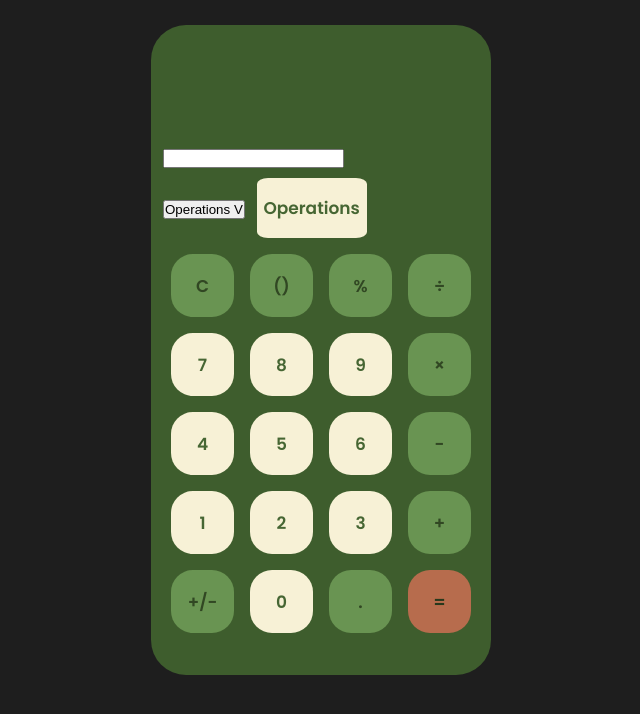
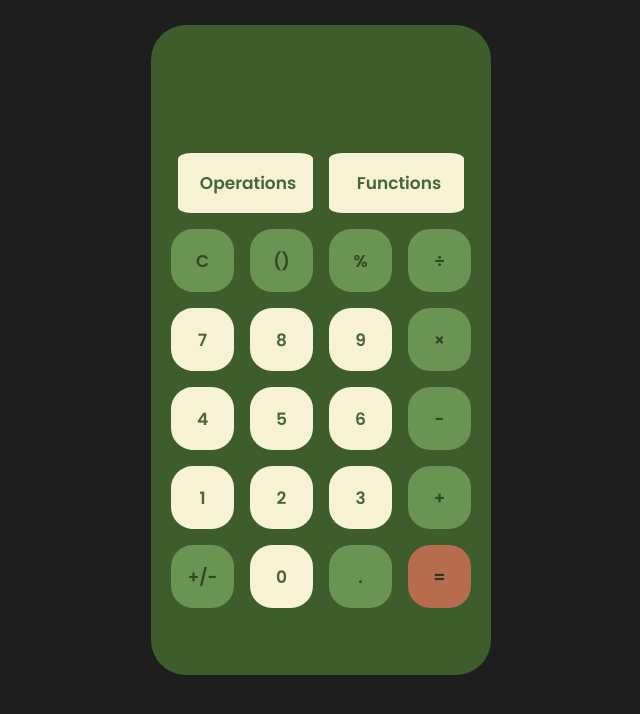
Before and after one commit to fojogrimmo/js-calculator-application, a plain HTML site: page index.html in a window 1280 px wide. Shown: the whole page, without its empty margins (319-959 px from the left). Drawn offline with Linux system fonts and the light colour scheme.

Commit message:
Finish making basic design for the calculator

```diff
--- a/css/style.css
+++ b/css/style.css
@@ -100,8 +100,14 @@ body {
   font-size: 13px;
 }
 
-#operations {
-  width: 110px;
+.buttons {
+  display: flex;
+  justify-content: center;
+}
+
+.operations,
+.functions {
+  width: 100px;
   height: 60px;
   background-color: #f7f1d6;
   color: #466633;
@@ -110,8 +116,12 @@ body {
   font-size: 17px;
   cursor: pointer;
   font-family: "Poppins";
+  margin: 8px;
+  text-align: center;
+  padding: 0px 15px 0px 20px;
   transition: 0.3s;
-  margin: 8px;
 }
-.calculator form input {
+.operations:hover,
+.functions:hover {
+  background-color: #f7e8be;
 }
--- a/index.html
+++ b/index.html
@@ -16,20 +16,20 @@
       <div class="calculator">
         <div class="result">
           <div class="history">
-            <p class="history-value"></p>
+            <p id="history-value"></p>
           </div>
           <div class="output">
-            <p class="output-value"></p>
+            <p id="output-value"></p>
           </div>
         </div>
         <div class="keyboard">
           <form>
-            <div>
+            <!-- <div>
               <input type="text" name="display" />
-            </div>
-            <div>
-              <button class="operations">Operations <span>V</span></button>
-              <input type="button" value="Operations" id="operations" />
+            </div> -->
+            <div class="buttons">
+              <button class="operations">Operations</button>
+              <button class="functions">Functions</button>
             </div>
             <!-- 1st row of buttons -->
             <div>
```
